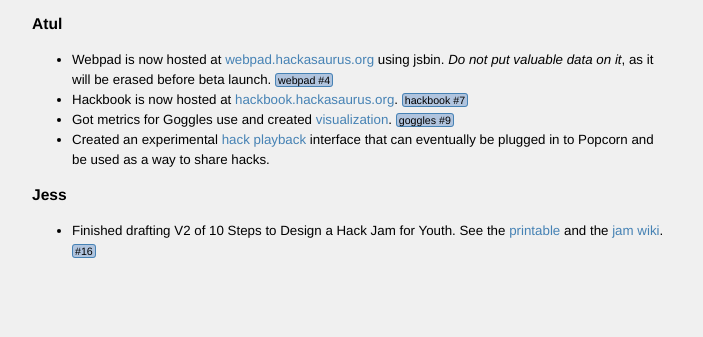
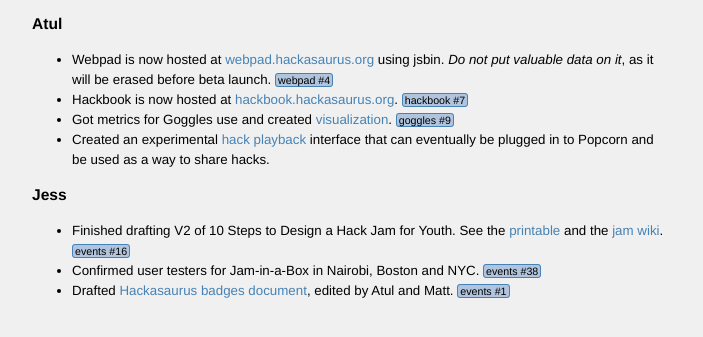
Before and after one commit to hackasaurus/hackasaurus-project-updates, a plain HTML site: page index.html in a window 1280 px wide. Shown: the part 115-452 px from the top of the page, without its empty margins (288-991 px from the left). Drawn offline with Linux system fonts and the light colour scheme.

Commit message:
Added more items from Jess (emailed to me).

```diff
--- a/index.html
+++ b/index.html
@@ -15,9 +15,14 @@
   <li>Got metrics for Goggles use and created <a href="http://labs.toolness.com/temp/webxray-usage-stats.html">visualization</a>. <a href="http://hackasaurus.lighthouseapp.com/projects/81472-goggles/tickets/9-add-site-metrics-to-hackasaurusorg-and-tools"></a></li>
   <li>Created an experimental <a href="http://labs.toolness.com/temp/hack-player/">hack playback</a> interface that can eventually be plugged in to Popcorn and be used as a way to share hacks.</li>
 </ul>
+
 <h3>Jess</h3>
 <ul>
-  <li>Finished drafting V2 of 10 Steps to Design a Hack Jam for Youth. See the <a href="http://flic.kr/p/ahuf5P">printable</a> and the <a href="https://wiki.mozilla.org/Drumbeat/Hackasaurus/jams">jam wiki</a>. <a href="http://hackasaurus.lighthouseapp.com/projects/81480/tickets/16-create-v2-of-10-step-plan-for-hosting-a-youth-jam"></a></li>
+  <li>Finished drafting V2 of 10 Steps to Design a Hack Jam for Youth. See the <a href="http://flic.kr/p/ahuf5P">printable</a> and the <a href="https://wiki.mozilla.org/Drumbeat/Hackasaurus/jams">jam wiki</a>. <a href="http://hackasaurus.lighthouseapp.com/projects/81480-events/tickets/16-create-v2-of-10-step-plan-for-hosting-a-youth-jam"></a></li>
+  <li>Confirmed user testers for Jam-in-a-Box in Nairobi, Boston and NYC.
+  <a href="http://hackasaurus.lighthouseapp.com/projects/81480-events/tickets/38-organize-user-testing-for-beta-jam-in-a-box"></a></li>
+  <li>Drafted <a
+  href="http://etherpad.mozilla.com:9000/Hackasaurus-badges">Hackasaurus badges document</a>, edited by Atul and Matt. <a href="http://hackasaurus.lighthouseapp.com/projects/81475-events/tickets/1-publish-badges-plan#ticket-1-6"></li>
 </ul>
 
 <script src="jquery.min.js"></script>
```
